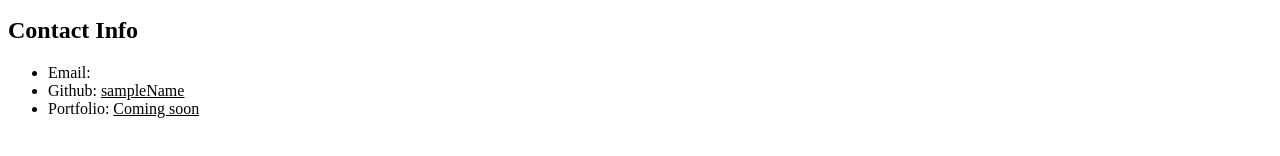
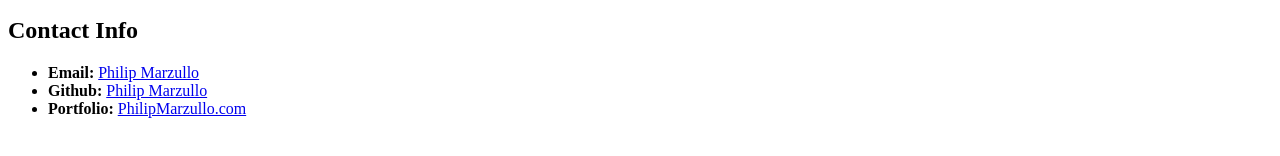
Before and after one commit to philipmarz73/Pt-Student-Bio, a plain HTML site: page index.html in a window 1280 px wide. Shown: the part 486-642 px from the top of the page. Drawn offline with Linux system fonts and the light colour scheme.

Commit message:
completed Student Bio page

```diff
--- a/index.html
+++ b/index.html
@@ -24,9 +24,18 @@
 <p>
 
     <ul>
-      <li>Email: <u><someplace@gmail.com></u></li>
-      <li>Github: <u>sampleName</u></li>
-      <li>Portfolio: <u>Coming soon</u></li>
+      <li>
+          <strong>Email:</strong>
+          <a href="mailto:philipmarz@hotmail.com">Philip Marzullo</a>
+      </li>
+      <li>
+          <strong>Github:</strong>
+          <a href="https://github.com/philipmarz73">Philip Marzullo</a>
+      </li>
+      <li>
+        <strong>Portfolio:</strong>
+        <a href="philipmarzullo.com">PhilipMarzullo.com</a>
+      </li>
     </ul>
 </p>
         <script src="" async defer></script>
```
